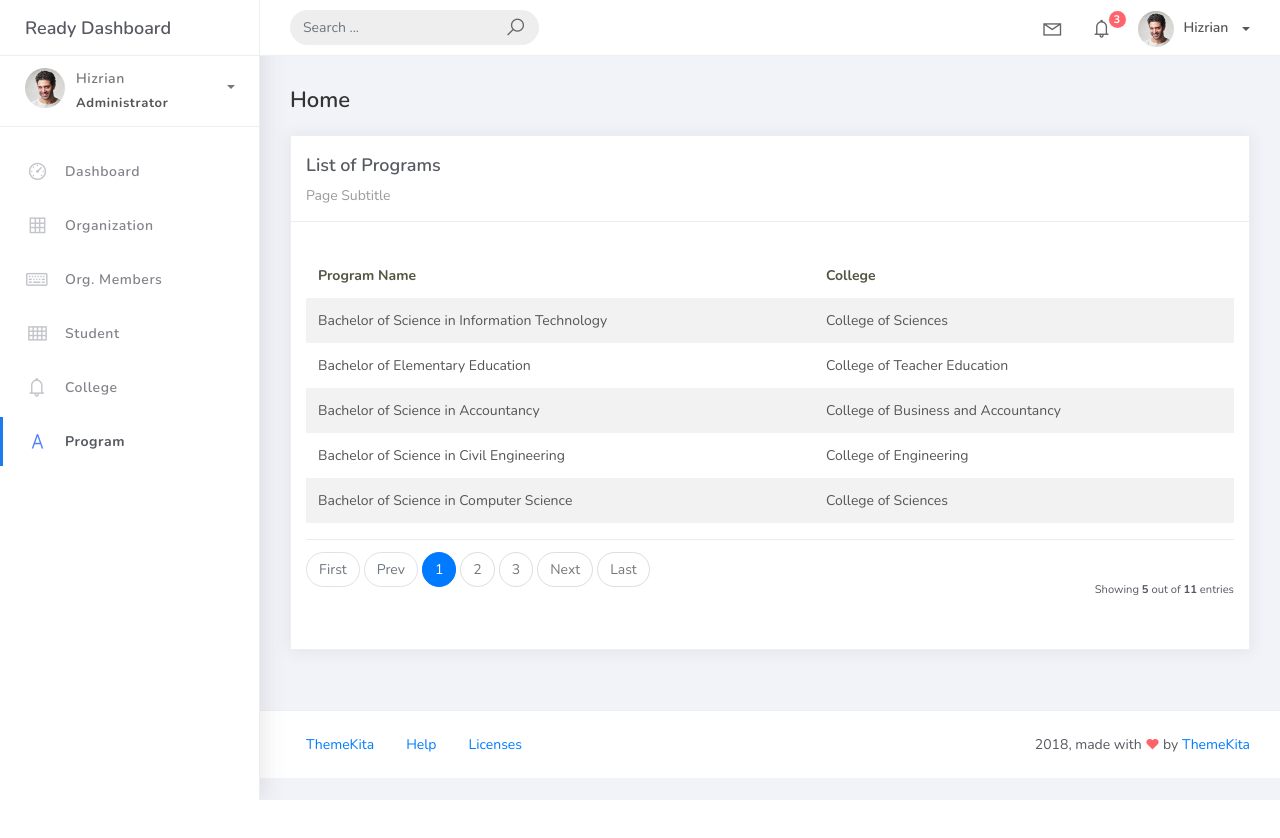
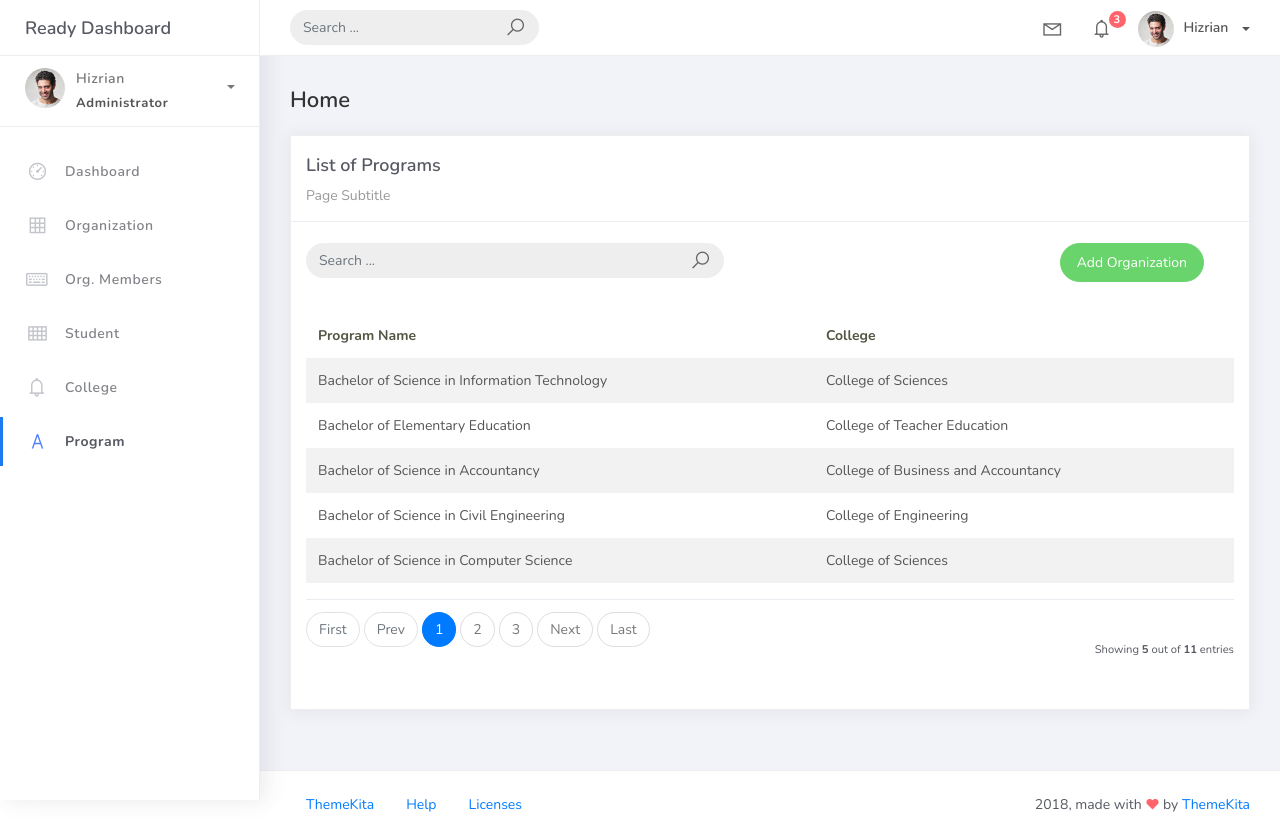
Before and after one commit to paulmendoza123/PSUSphere, a Django app: page /program_list in a window 1280 px wide. Before the commit the page ends 800 px from the top, so only its background shows below. Run offline with Django 5.2, Linux system fonts and the light colour scheme; data comes from the database, SQL or seed files in the repository; both versions use the stored data as it was after the commit; some libraries are stand-ins or nearby versions.

Commit message:
add feature in program work

```diff
--- a/projectsite/projectsite/urls.py
+++ b/projectsite/projectsite/urls.py
@@ -20,7 +20,7 @@ from studentorg.views import ( HomePageView, OrganizationList, OrganizationCreat
                                 OrgMemberList, OrgMemberCreateView, OrgMemberUpdateView, OrgMemberDeleteView,
                                 StudentList, StudentCreateView, StudentUpdateView, StudentDeleteView,
                                 CollegeList, CollegeCreateView, CollegeUpdateView, CollegeDeleteView,
-                                ProgramList, )
+                                ProgramList, ProgramCreateView, )
 from studentorg import views
 
 urlpatterns = [
@@ -53,4 +53,5 @@ urlpatterns = [
 
     #Program
     path('program_list', ProgramList.as_view(), name='program-list'),
+    path('program_list/add', ProgramCreateView.as_view(), name='program-add'),
 ]
--- a/projectsite/studentorg/views.py
+++ b/projectsite/studentorg/views.py
@@ -2,7 +2,7 @@ from django.shortcuts import render
 from django.views.generic.list import ListView
 from django.views.generic.edit import CreateView, UpdateView, DeleteView
 from studentorg.models import Organization, OrgMember, Student, College, Program
-from studentorg.forms import OrganizationForm, OrgMemberForm, StudentForm, CollegeForm
+from studentorg.forms import OrganizationForm, OrgMemberForm, StudentForm, CollegeForm, ProgramForm
 from django.urls import reverse_lazy
 
 
@@ -113,3 +113,9 @@ class ProgramList(ListView):
     context_object_name = 'program'
     template_name = 'program_list.html'
     paginate_by = 5
+
+class ProgramCreateView(CreateView):
+    model = Program
+    form_class = ProgramForm
+    template_name = 'program_form.html'
+    success_url = reverse_lazy('program-list')
--- a/projectsite/templates/program_list.html
+++ b/projectsite/templates/program_list.html
@@ -11,6 +11,29 @@
                     <div class="card-header">
                         <div class="card-title">List of Programs</div>
                         <div class="card-category">Page Subtitle</div>
+                    </div>
+                    <br />
+                    <div class="col-md-12 row">
+                        <div class="col-md-6">
+                            <form class="navbar-left navbar-form nav-search mr-md-3" action="">
+                                <div class="input-group">
+                                    <input type="text" placeholder="Search ..." class="form-control" />
+                                    <div class="input-group-append">
+                                        <span class="input-group-text">
+                                            <i class="la la-search search-icon"></i>
+                                        </span>
+                                    </div>
+                                </div>
+                            </form>
+                        </div>
+
+                        <div class="col-md-6">
+                            <div class="pull-right">
+                                <a href="{% url 'program-add' %}" class="btn btn-success btn-rounded">
+                                    Add Organization
+                                </a>
+                            </div>
+                        </div>
                     </div>
                     <div class="card-body">
                         <table class="table table-striped mt-3">
```
Also changed, not shown: projectsite/studentorg/forms.py (+6 -1 lines), projectsite/templates/program_form.html (added, +45 -0 lines), projectsite/db.sqlite3.
